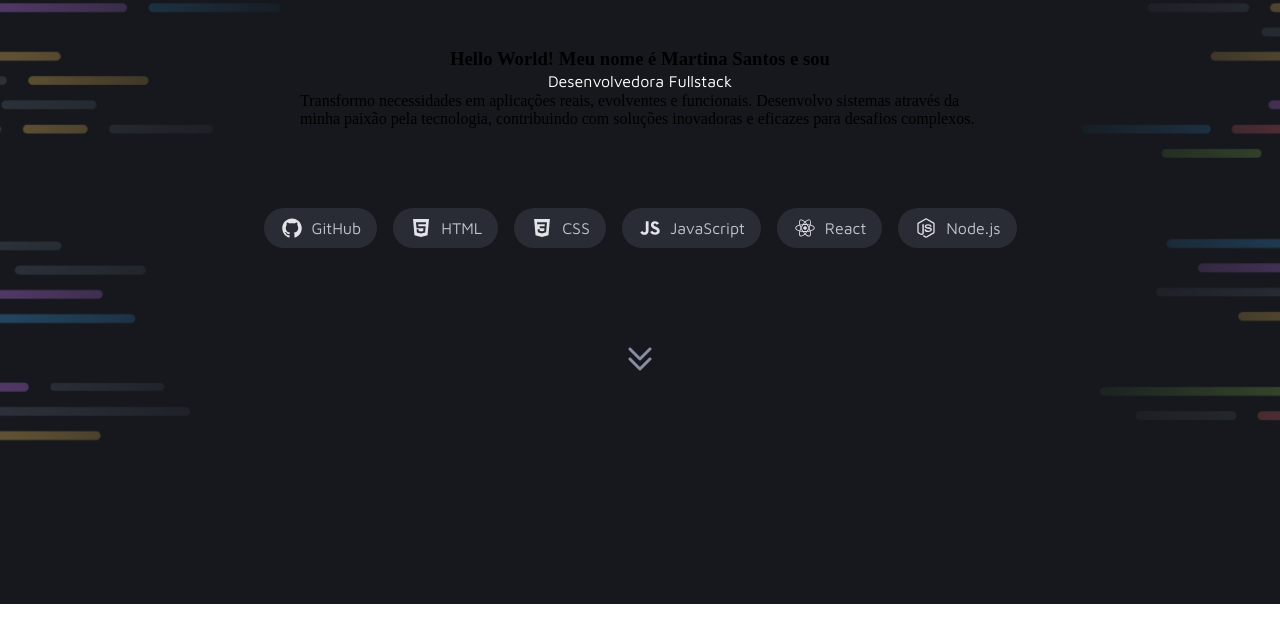
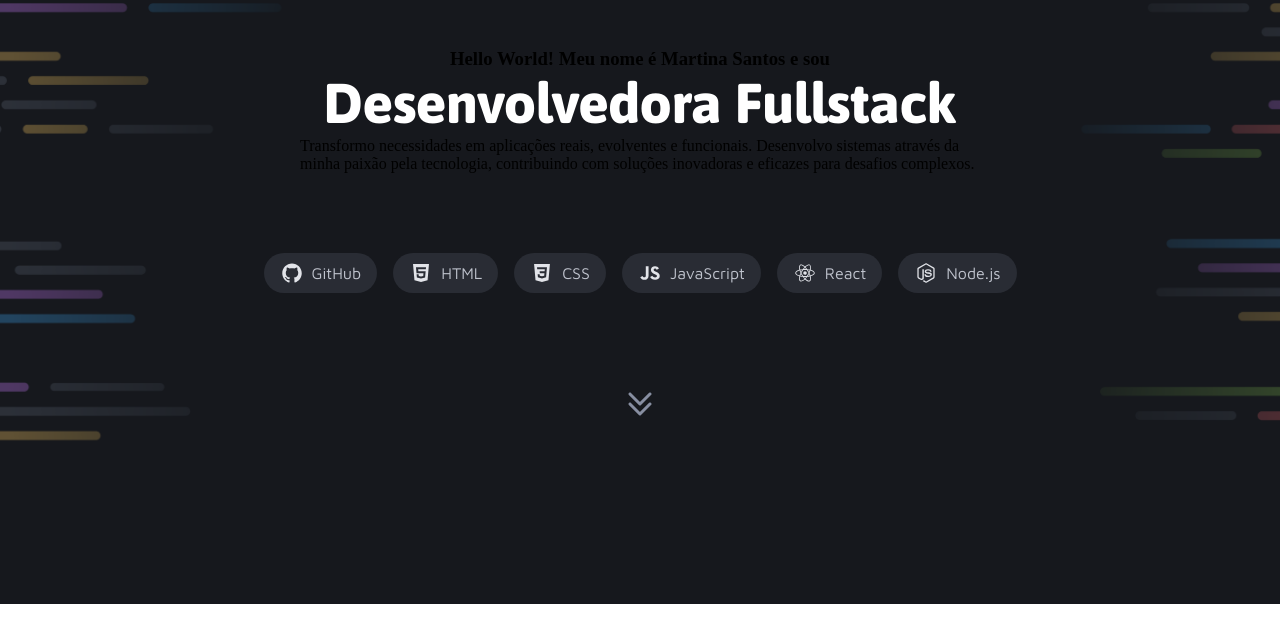
Before and after one commit to srlemos/Projeto-PortfolioDev, a plain HTML site: page index.html in a window 1280 px wide. Shown: the part 146-788 px from the top of the page. Drawn offline with Linux system fonts and the light colour scheme.

Commit message:
alterando font e color do h1 no global.css

```diff
--- a/styles/global.css
+++ b/styles/global.css
@@ -59,5 +59,6 @@ body {
 }
 
 h1 {
-  font: var(--text-md);
+  font: var(--title-lg);
+  color: var(--gray-600);
 }
```
